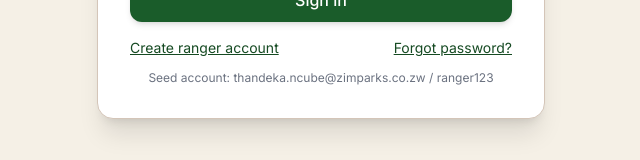
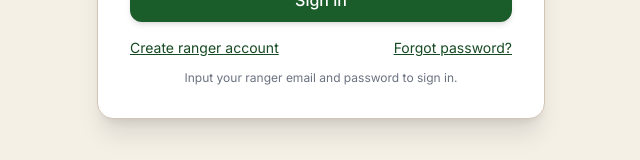
Before and after one commit to tapsmann/anti-poaching-system, a React (Vite) app in the folder frontend/: page /login in a window 1280 px wide. Shown: the part 498-658 px from the top of the page, without its empty margins (319-959 px from the left). Built offline with nearby package versions, Linux system fonts and the light colour scheme; no server answers.

Commit message:
fix: Update login prompt to provide clearer instructions for user sign-in

```diff
--- a/frontend/src/pages/Login.jsx
+++ b/frontend/src/pages/Login.jsx
@@ -93,7 +93,7 @@ const Login = () => {
         </div>
 
         <p className="mt-3 text-xs text-gray-500 text-center">
-          Seed account: thandeka.ncube@zimparks.co.zw / ranger123
+          Input your ranger email and password to sign in.
         </p>
       </form>
     </main>
```
